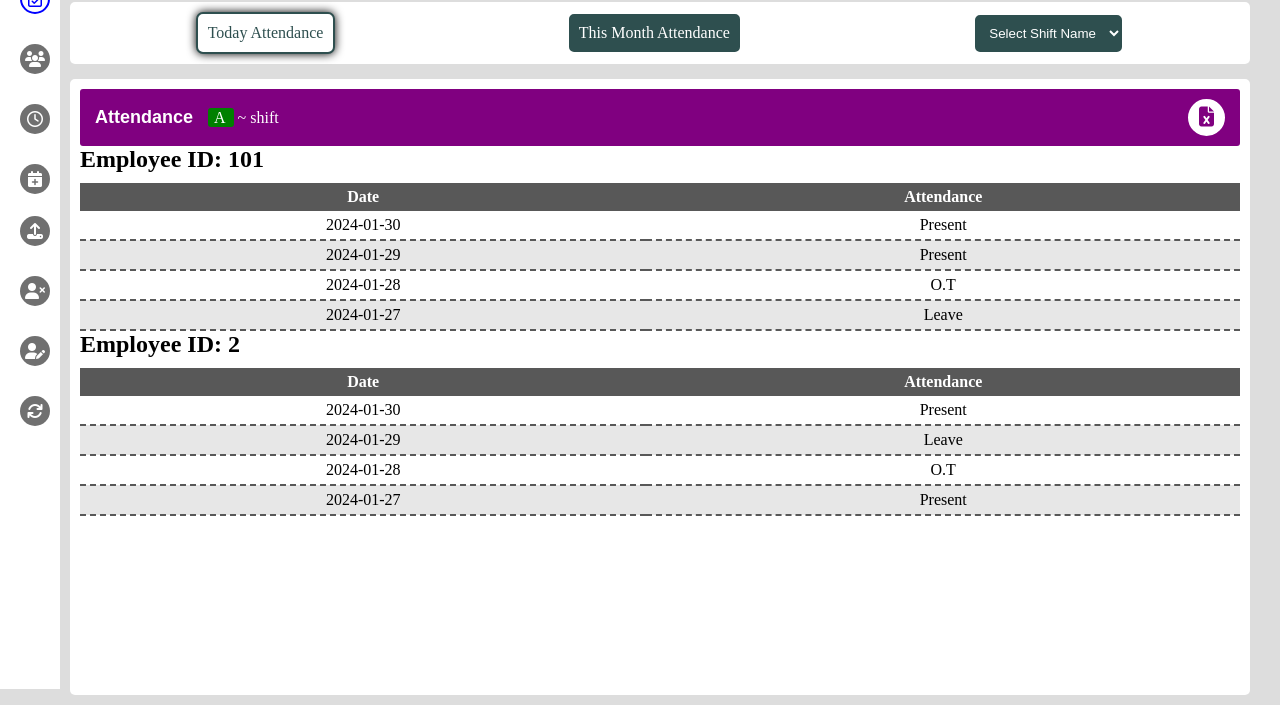
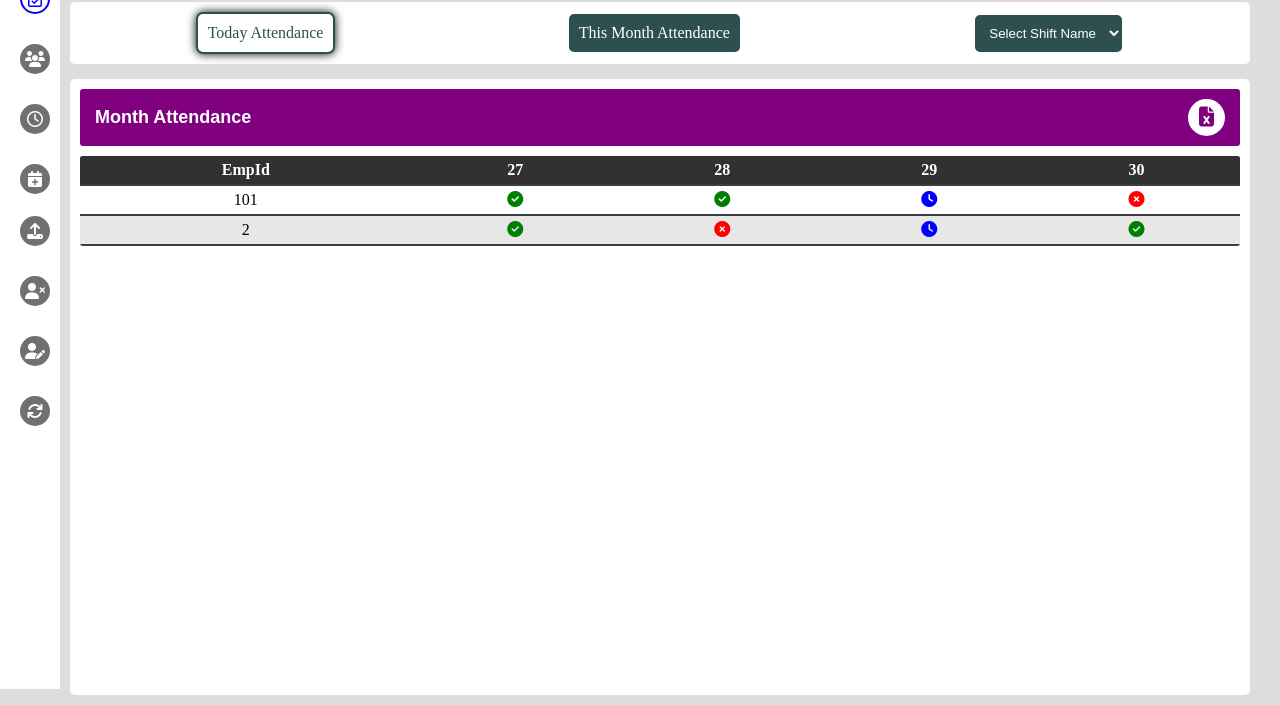
Before and after one commit to sabarinathan1611/KKL-Attendance-System, a Flask app: page /month_attendance in a window 1280 px wide. Shown: the part 121-826 px from the top of the page. Run offline with Flask 3, Linux system fonts and the light colour scheme; a user stored in the database is signed in; data comes from the database, SQL or seed files in the repository; both versions use the stored data as it was after the commit; some libraries are stand-ins or nearby versions.

Commit message:
month attendance

```diff
--- a/app/templates/month_attendance.html
+++ b/app/templates/month_attendance.html
@@ -19,12 +19,53 @@ block content %}
   </div>
 </menu>
 
-<section class="frame month-attendance" style="display: flex">
+<!-- <section class="frame month-attendance" style="display: flex">
   <div class="inner-frame">
     <div class="frame-header">
       <div class="frame-details">
         <p class="frame-name">Attendance</p>
         <p class="shift name"><span class="tag">A</span> ~ shift</p>
+      </div>
+      <div class="frame-options">
+        <button type="button" class="download">
+          <i class="fas fa-file-excel"></i>
+        </button>
+      </div>
+    </div>
+    <div class="frame-body">
+      {% if employee_data %} {% for emp_id, records in employee_data.items() %}
+      <h2 class="mt-3">Employee ID: {{ emp_id }}</h2>
+      <table class="table table-bordered mt-3">
+        <thead class="thead-dark">
+          <tr>
+            <th>Date</th>
+            <th>Attendance</th>
+
+          </tr>
+        </thead>
+        <tbody>
+          {% for record in records %}
+          <tr>
+            <td>{{ record.date.strftime('%Y-%m-%d') }}</td>
+            <td>{{ record.attendance }}</td>
+
+          </tr>
+          {% endfor %}
+        </tbody>
+      </table>
+      {% endfor %} {% else %}
+      <p class="mt-3">No attendance records found for last month.</p>
+      {% endif %}
+    </div>
+  </div>
+</section> -->
+
+<section class="frame month-attendance" style="display: flex">
+  <div class="inner-frame">
+    <div class="frame-header">
+      <div class="frame-details">
+        <p class="frame-name">Month Attendance</p>
+        <!-- <p class="shift name"><span class="tag">A</span> ~ shift</p> -->
       </div>
       <!-- <div class="frame-search">
         <input
@@ -47,31 +88,49 @@ block content %}
       </div>
     </div>
     <div class="frame-body">
-      {% if employee_data %} {% for emp_id, records in employee_data.items() %}
-      <h2 class="mt-3">Employee ID: {{ emp_id }}</h2>
-      <table class="table table-bordered mt-3">
-        <thead class="thead-dark">
-          <tr>
-            <th>Date</th>
-            <th>Attendance</th>
-
-            <!-- Add other relevant columns here -->
+      {% if employee_data %}
+      <table class="attendance-table">
+        <thead>
+          <tr class="thead">
+            <th>EmpId</th>
+            {% for date in date %}
+            <th>{{ date }}</th>
+            {% endfor %}
           </tr>
         </thead>
-        <tbody>
-          {% for record in records %}
+        <tbody class="tableBody filter">
+          {% for emp_id, records in employee_data.items() %}
           <tr>
-            <td>{{ record.date.strftime('%Y-%m-%d') }}</td>
-            <td>{{ record.attendance }}</td>
+            <td>{{ emp_id }}</td>
+            {% for record in records %} {% if record.attendance =='Present' %}
+            <td>
+              <p style="display: none">Present</p>
+              <i class="fas fa-check-circle"></i>
+            </td>
+            {% elif record.attendance =='O.T' %}
+            <td>
+              <p style="display: none">Over Time</p>
+              <i class="fas fa-clock" style="color: blue"></i>
+            </td>
+            {% elif record.attendance =='Week Off' %}
+            <td>
+              <p style="display: none">Week Off</p>
+              W
+            </td>
+            {% else %}
+            <td>
+              <p style="display: none">Absent</p>
+              <i class="fas fa-times-circle"></i>
+            </td>
+            {% endif %} {% endfor %}
+          </tr>
 
-            <!-- Add other relevant columns here -->
-          </tr>
-          {% endfor %}
+          {% endfor %} {% else %}
+
+          <p class="mt-3">No attendance records found for last month.</p>
+          {% endif %}
         </tbody>
       </table>
-      {% endfor %} {% else %}
-      <p class="mt-3">No attendance records found for last month.</p>
-      {% endif %}
     </div>
   </div>
 </section>
--- a/app/views.py
+++ b/app/views.py
@@ -1338,22 +1338,30 @@ def month_attendance():
     last_month_attendance = db.session.query(Attendance).filter(
         Attendance.date.between(start_date, end_date)
     ).all()
+    # print(start_date,end_date)
 
     # Create a dictionary to store attendance records for each emp_id
     employee_data = {}
+    date = set()
 
     for record in last_month_attendance:
         emp_id = record.emp_id
+        record_date=record.date
+        # print(str(record_date)[:10])
+        date.add(str(record_date)[8:10])
 
-        # If emp_id is not in the dictionary, create a new list for that emp_id
+        # If emp_id is not in t8e dictionary, create a new list for that emp_id
         if emp_id not in employee_data:
             employee_data[emp_id] = []
 
         # Append the record to the list for that emp_id
         employee_data[emp_id].append(record)
 
-        print( employee_data)
-    return render_template('month_attendance.html', employee_data=employee_data)
+        # print(employee_data[emp_id])
+        # print(date)
+    date = list(date)
+    print(date)
+    return render_template('month_attendance.html', employee_data=employee_data,date=date)
 
 
 @views.route('/send_message', methods=['POST'])
```
Also changed, not shown: app/database.db, 1 other file.
